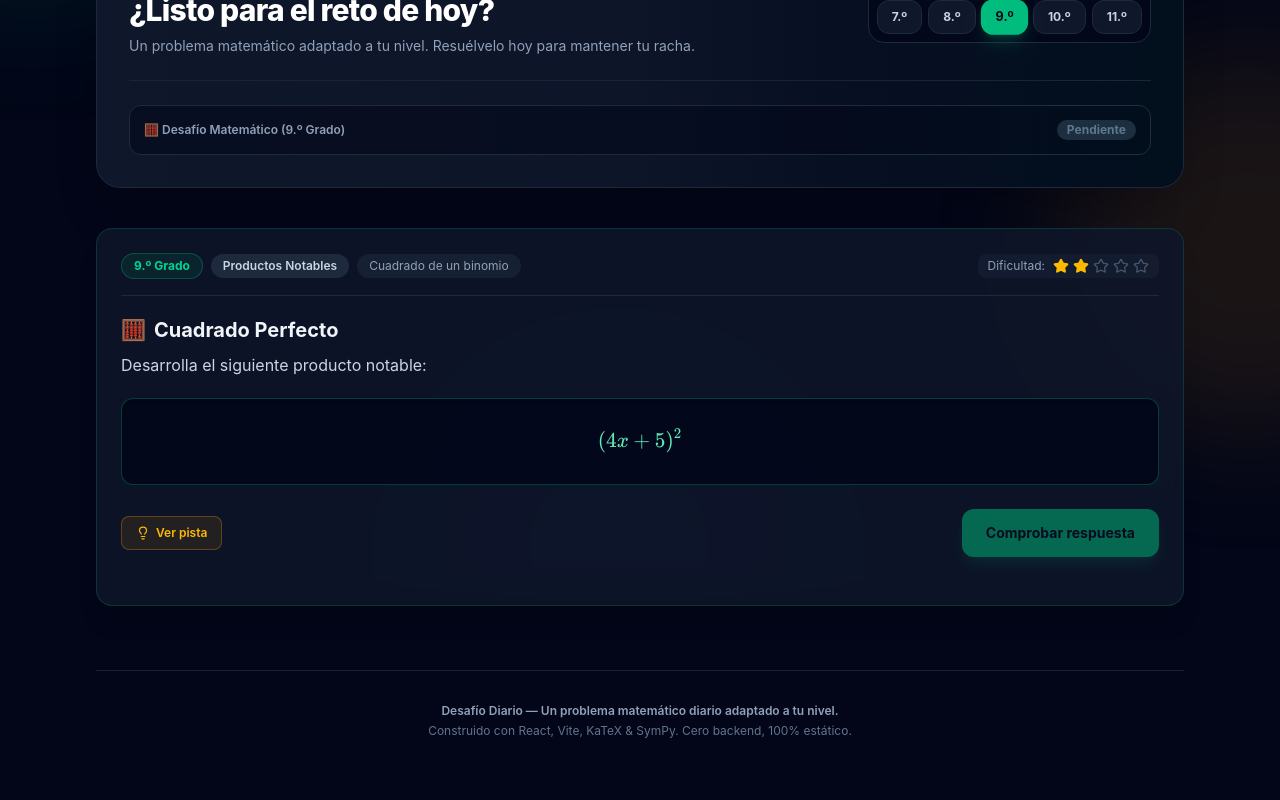
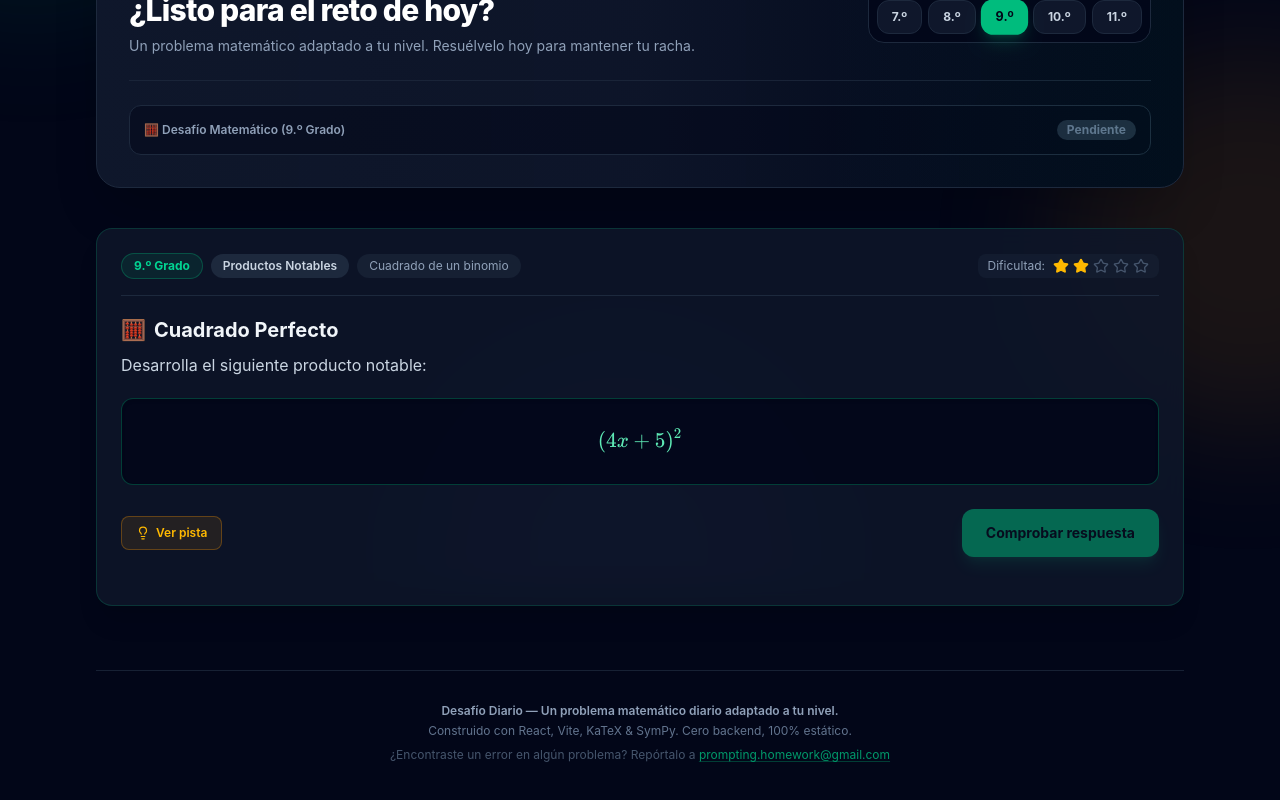
Before and after one commit to char-lie17/desafio-diario, a React (Vite) app: page / in a window 1280 px wide. Shown: the part 216-1016 px from the top of the page. Built offline with nearby package versions, Linux system fonts and the light colour scheme.

Commit message:
fix: render inline latex in math challenge and add support email to footer

```diff
--- a/src/App.jsx
+++ b/src/App.jsx
@@ -231,8 +231,14 @@ export default function App() {
           <p className="font-semibold text-slate-400 mb-1">
             Desafío Diario — Un problema matemático diario adaptado a tu nivel.
           </p>
-          <p>
+          <p className="mb-2">
             Construido con React, Vite, KaTeX & SymPy. Cero backend, 100% estático.
+          </p>
+          <p className="text-slate-600">
+            ¿Encontraste un error en algún problema? Repórtalo a{' '}
+            <a href="mailto:prompting.homework@gmail.com" className="text-emerald-500/80 hover:text-emerald-400 underline decoration-emerald-500/30 underline-offset-2">
+              prompting.homework@gmail.com
+            </a>
           </p>
         </footer>
       </div>
--- a/src/components/MathChallenge.jsx
+++ b/src/components/MathChallenge.jsx
@@ -66,6 +66,17 @@ export default function MathChallenge({ problem, onSolve, isCompleted }) {
     ));
   };
 
+  const renderTextWithMath = (text) => {
+    if (!text) return null;
+    const parts = text.split('$');
+    return parts.map((part, index) => {
+      if (index % 2 === 1) {
+        return <KaTeXView key={index} math={part} displayMode={false} />;
+      }
+      return <span key={index}>{part}</span>;
+    });
+  };
+
   return (
     <div className="math-card glass-panel rounded-2xl p-6 border border-emerald-500/20 bg-slate-900/80 shadow-xl transition-all">
       {/* Header Badge */}
@@ -94,7 +105,7 @@ export default function MathChallenge({ problem, onSolve, isCompleted }) {
         <h3 className="text-xl font-bold text-slate-100 mb-2 flex items-center gap-2">
           <span className="text-emerald-400">🧮</span> {problem.title}
         </h3>
-        <p className="text-slate-300 text-base leading-relaxed mb-4">{problem.question}</p>
+        <p className="text-slate-300 text-base leading-relaxed mb-4">{renderTextWithMath(problem.question)}</p>
 
         {/* Formula Container */}
         {problem.latex && (
```
